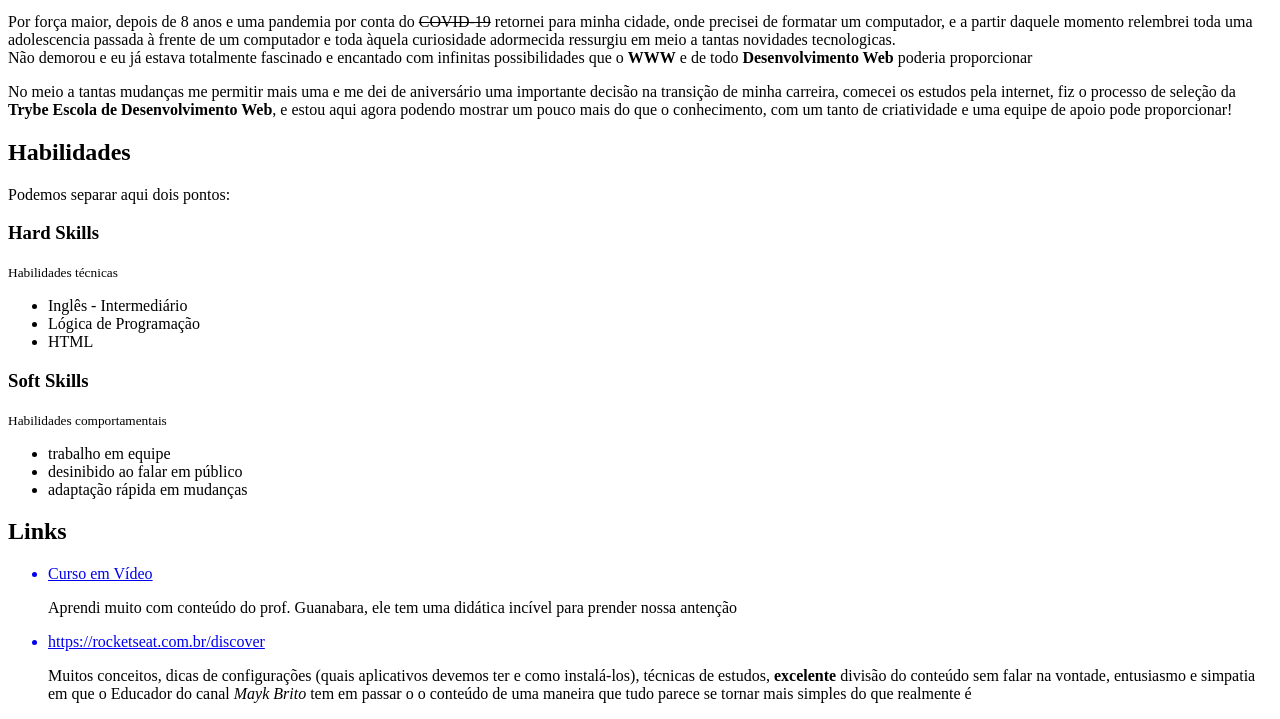
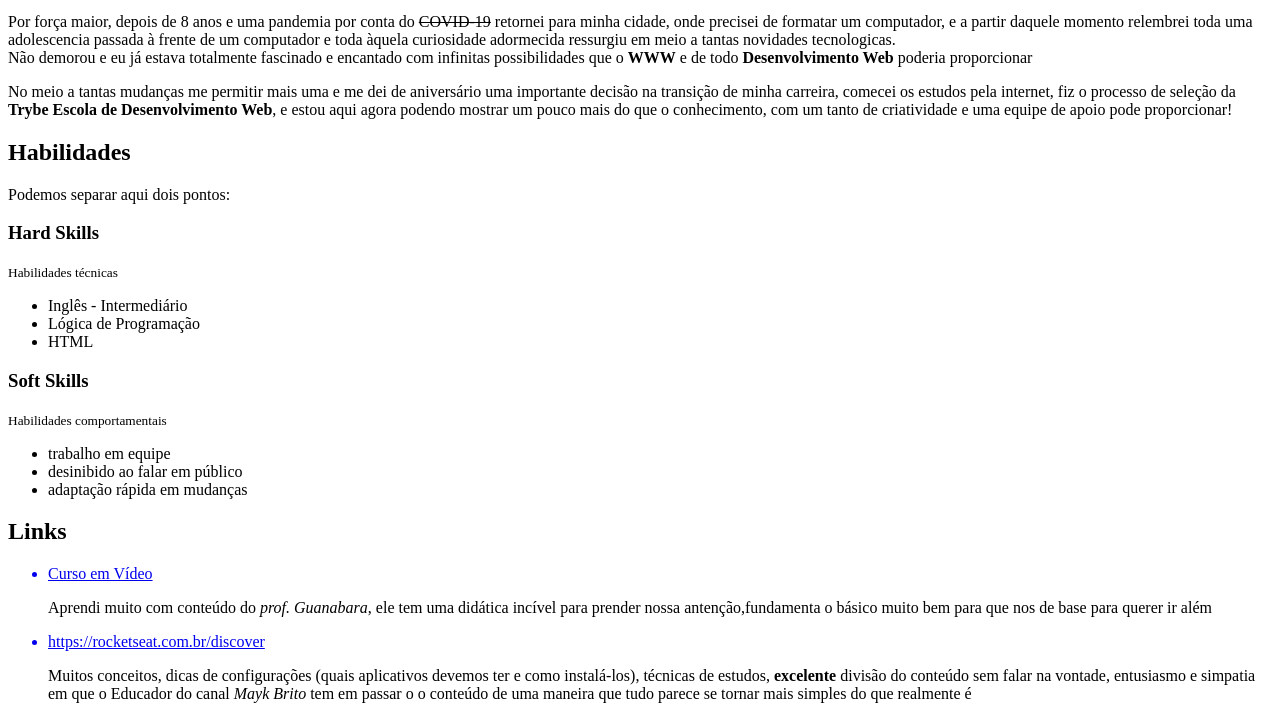
Before and after one commit to leo2903lan/leandro-nogueira.github.io, a plain HTML site: page index.html in a window 1280 px wide. Shown: the part 357-1076 px from the top of the page. Drawn offline with Linux system fonts and the light colour scheme.

Commit message:
correção de texto

```diff
--- a/index.html
+++ b/index.html
@@ -33,7 +33,7 @@
         <h2>Links</h2>
         <ul>
             <a href="www.cursoemvideo.com"><li>Curso em Vídeo</li></a>
-            <p>Aprendi muito com conteúdo do prof. Guanabara, ele tem uma didática incível para prender nossa antenção</p>
+            <p>Aprendi muito com conteúdo do <em>prof. Guanabara</em>, ele tem uma didática incível para prender nossa antenção,fundamenta o básico muito bem para que nos de base para querer ir além</p>
             <a href="https://rocketseat.com.br/discover"><li>https://rocketseat.com.br/discover</li></a>
             <p>Muitos conceitos, dicas de configurações (quais aplicativos devemos ter e como instalá-los), técnicas de estudos, <strong>excelente</strong> divisão do conteúdo sem falar na vontade, entusiasmo e simpatia em que o Educador do canal <em>Mayk Brito</em> tem em passar o o conteúdo de uma maneira que tudo parece se tornar mais simples do que realmente é</p>
         </ul>
```
